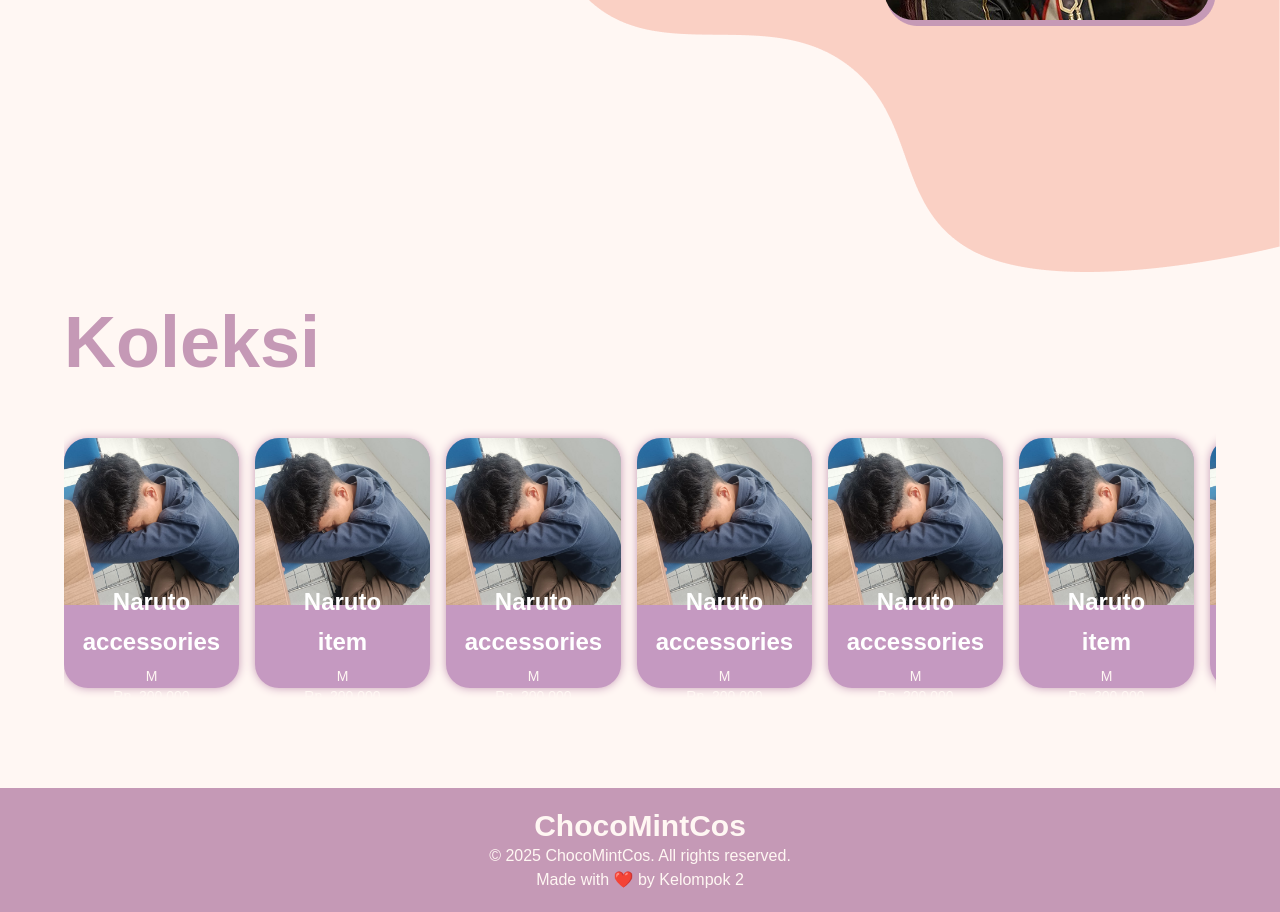
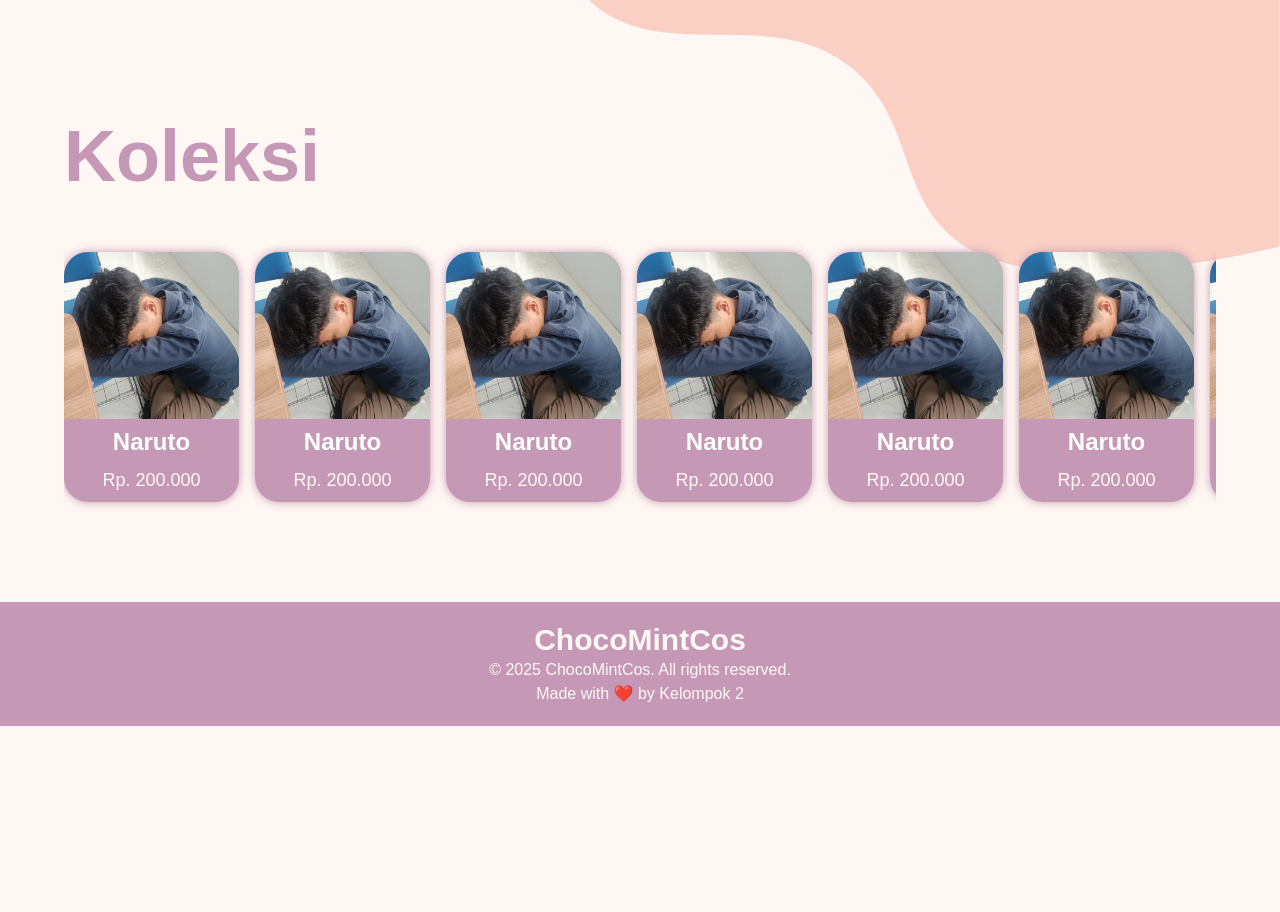
Before and after one commit to ELghazX/booking-cosplay-frontend, a React (Vite) app: page / in a window 1280 px wide. Shown: the part 760-1672 px from the top of the page. After the commit the page ends 1486 px from the top, so only its background shows below. Built offline with nearby package versions, Linux system fonts and the light colour scheme.

Commit message:
nambah sweetalert2

```diff
--- a/package.json
+++ b/package.json
@@ -19,7 +19,7 @@
     "react-icons": "^5.5.0",
     "react-router": "^7.6.0",
     "react-router-dom": "^7.6.0",
-    "sweetalert2": "^11.21.2"
+    "sweetalert2": "^11.6.13"
   },
   "devDependencies": {
     "@eslint/js": "^9.22.0",
--- a/src/App.jsx
+++ b/src/App.jsx
@@ -33,6 +33,7 @@ function App() {
       <Route path="/koleksi" element={<Koleksi />} />
       <Route path="/about" element={<About />} />
       <Route path="/login" element={<Login />} />
+      <Route path="/riwayat" element={<Login />} />
       <Route path="/Userprofile" element={<Userprofile />} />
       <Route path="/detail-kostum/:id" element={<Detail />} />
       <Route path="/detail-booking" element={
--- a/src/Components/CosplayCard.jsx
+++ b/src/Components/CosplayCard.jsx
@@ -6,31 +6,15 @@ function CosplayCard({ cosplay }) {
     navigate(`/detail-kostum/${cosplay.id}`);
   };
 
-  if (cosplay.kategori === "accessory") {
   return (
     <div className="flex flex-col h-[250px] w-[175px] bg-[#C599B6] rounded-3xl shadow-[0_0_10px_#C599B6] transition ease-in-out duration-350 hover:shadow-[0_0_40px_#C899B6] hover:scale-105" onClick={handleClick}>
       <div className="h-2/3"><img src={cosplay.url} alt={cosplay.name} className="w-full h-full object-cover rounded-t-3xl"/></div>
       <div className="h-1/3 flex flex-col justify-center items-center">
-          <h3 className="text-2xl font-semibold text-white mb-2 ">{cosplay.name}</h3>
-          <h4 className="text-2xl font-semibold text-white mb-2">{cosplay.kategori}</h4>
-          <p className="text-sm text-[#FFF7F3]">{cosplay.harga}</p>
+        <p className="text-2xl font-bold text-white mb-2 ">{cosplay.name}</p>
+        <p className="text-lg text-[#FFF7F3]">{cosplay.harga}</p>
       </div>
     </div>
   );
 }
-  else {
-    return (
-      <div className="flex flex-col h-[250px] w-[175px] bg-[#C599c1] rounded-3xl shadow-[0_0_10px_#C599B6] transition ease-in-out duration-350 hover:shadow-[0_0_40px_#C899B6] hover:scale-105" onClick={handleClick}>
-        <div className="h-2/3"><img src={cosplay.url} alt={cosplay.name} className="w-full h-full object-cover rounded-t-3xl"/></div>
-        <div className="h-1/3 flex flex-col justify-center items-center">
-          <h3 className="text-2xl font-semibold text-white mb-2">{cosplay.name}</h3>
-          <h4 className="text-2xl font-semibold text-white mb-2">{cosplay.kategori}</h4>
-          <p className="text-sm text-[#FFF7F3]">{cosplay.ukuran}</p>
-          <p className="text-sm text-[#FFF7F3]">{cosplay.harga}</p>
-        </div>
-      </div>
-    );
-  }
-}
 
 export default CosplayCard
--- a/src/Components/MiniMenu.jsx
+++ b/src/Components/MiniMenu.jsx
@@ -2,6 +2,7 @@ import { useNavigate } from "react-router-dom";
 import {
   UserCircle,
   Clock3,
+  History,
   Home,
   LayoutDashboard,
   Info,
@@ -13,6 +14,7 @@ function MiniMenu() {
   const userName = localStorage.getItem("name") || "User";
 
   const menuItems = [
+    { label: "Riwayat Bookings", icon: <History size={20} />, path: "/riwayat" },
     { label: "Beranda", icon: <Home size={20} />, path: "/" },
     { label: "Koleksi", icon: <LayoutDashboard size={20} />, path: "/koleksi" },
     { label: "About", icon: <Info size={20} />, path: "/about" },
@@ -33,23 +35,23 @@ function MiniMenu() {
   };
 
   return (
-    <div className="absolute right-0 mt-2 w-64 rounded-xl shadow-lg bg-[#fdf6f2] border border-[#c598ad] z-20">
+    <div className="absolute right-0 mt-2 w-55 rounded-2xl shadow-lg bg-[#fdf6f2] border border-[#c598ad] z-20">
       <div className="bg-[#c598ad] text-white text-lg font-bold px-4 py-2 rounded-t-xl">
         {userName}
       </div>
-      <div className="flex flex-col gap-2 px-4 py-2 space-y-2">
+      <div className="flex flex-col gap-2 px-4 py-2 space-y-2 mb-2">
         {menuItems.map((item, index) => (
           <button
             key={index}
             onClick={() => handleNavigate(item.path)}
-            className=" flex items-center text-[#b2889b] hover:text-[#a06a8c] transition-colors w-full text-left"
+            className=" flex items-center text-[#b2889b] hover:text-[#a06a8c] transition-colors w-full text-left hover:scale-105"
           >
             {item.icon}
             <span className="ml-3">{item.label}</span>
           </button>
         ))}
         <button
-          className="flex items-center text-red-500 hover:text-red-600 w-full mt-2"
+          className="flex items-center text-red-500 hover:text-red-600 w-full mt-2 hover:scale-105"
           onClick={handleLogout}
         >
           <LogOut size={20} />
--- a/src/pages/Home.jsx
+++ b/src/pages/Home.jsx
@@ -34,7 +34,7 @@ export default function Home() {
       alt=""
     />
 
-    <div className="my-50 mx-[5%] flex flex-row items-center justify-between mb-70 ">
+    <div className="h-screen pb-10 mx-[5%] flex flex-row items-center justify-between">
       <div className="">
         <p className="text-8xl m-0 mb-5 text-[#C599B6] font-bold">
           Jadilah Apa Yang Kamu Inginkan!!!
@@ -47,7 +47,7 @@ export default function Home() {
       </div>
       <img src={foto} alt="" className="h-2xl" />
     </div>
-    <p className="px-[5%] text-7xl text-[#C599B6] font-bold mt-50">Koleksi</p>
+    <p className="px-[5%] text-7xl text-[#C599B6] font-bold">Koleksi</p>
     <div className="grid grid-flow-col auto-cols-max gap-4 place-content-left md:auto-cols-min overflow-x-auto pt-15 mx-[5%] py-10">
       {card.map((cosplay) => (
         <CosplayCard key={cosplay.id} cosplay={cosplay} />
--- a/src/pages/Regis.jsx
+++ b/src/pages/Regis.jsx
@@ -3,6 +3,7 @@ import illustration from "../assets/foto.png";
 import api from "../api/axios";
 import { useState } from "react";
 import { useNavigate } from "react-router-dom";
+import Swal from 'sweetalert2'
 
 function Regis() {
     const [form, setForm] = useState({ name: "", email: "", phone: "", password: "" });
@@ -14,18 +15,30 @@ function Regis() {
 
     const handleSubmit = async (e) => {
         e.preventDefault();
+        const res = await api.post("/auth/register", form);
         try {
-            const res = await api.post("/auth/register", form);
-            // Gunakan == true supaya bisa string/bool
             if (res.data.status == true) {
-                alert("Register sukses! Silakan login.");
                 setForm({ name: "", email: "", phone: "", password: "" });
+                Swal.fire({
+                    title: "Berhasil!",
+                    text: res.data.message,
+                    icon: "success"
+                });
+
                 navigate("/login");
             } else {
-                alert(res.data.message || "Register gagal!");
+                Swal.fire({
+                    title: "Gagal!",
+                    text: res.data.message,
+                    icon: "error"
+                });
             }
         } catch (err) {
-            alert("Register gagal! " + (err.response?.data?.message || err.message));
+            Swal.fire({
+                title: "Error!",
+                text: err?.response?.data?.message || err.message || "Terjadi kesalahan.",
+                icon: "error"
+            });
         }
     };
 
```
Also changed, not shown: 1 other file (tests, documents, lock files or other folders). Lines whose indentation alone changed are shown as unchanged.
